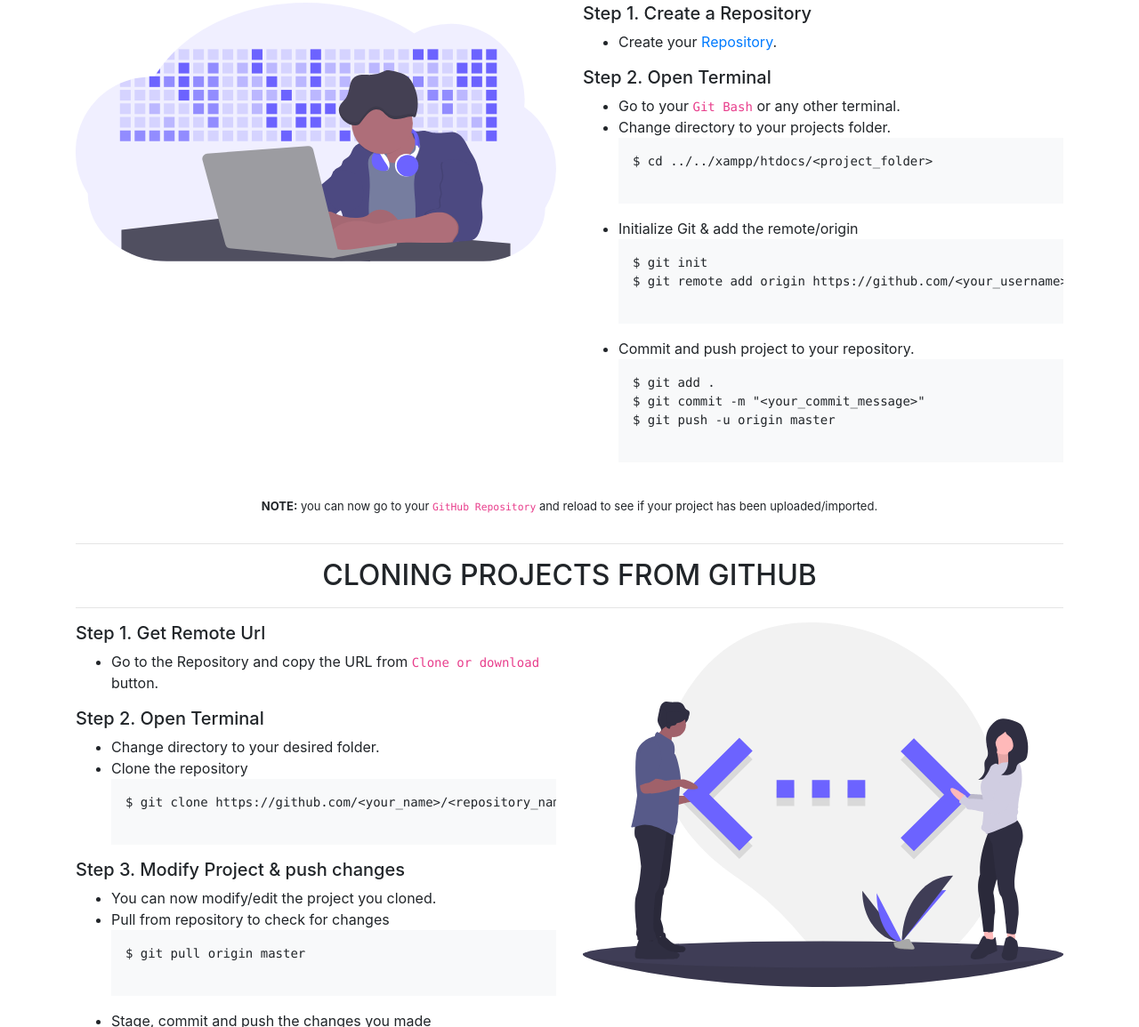
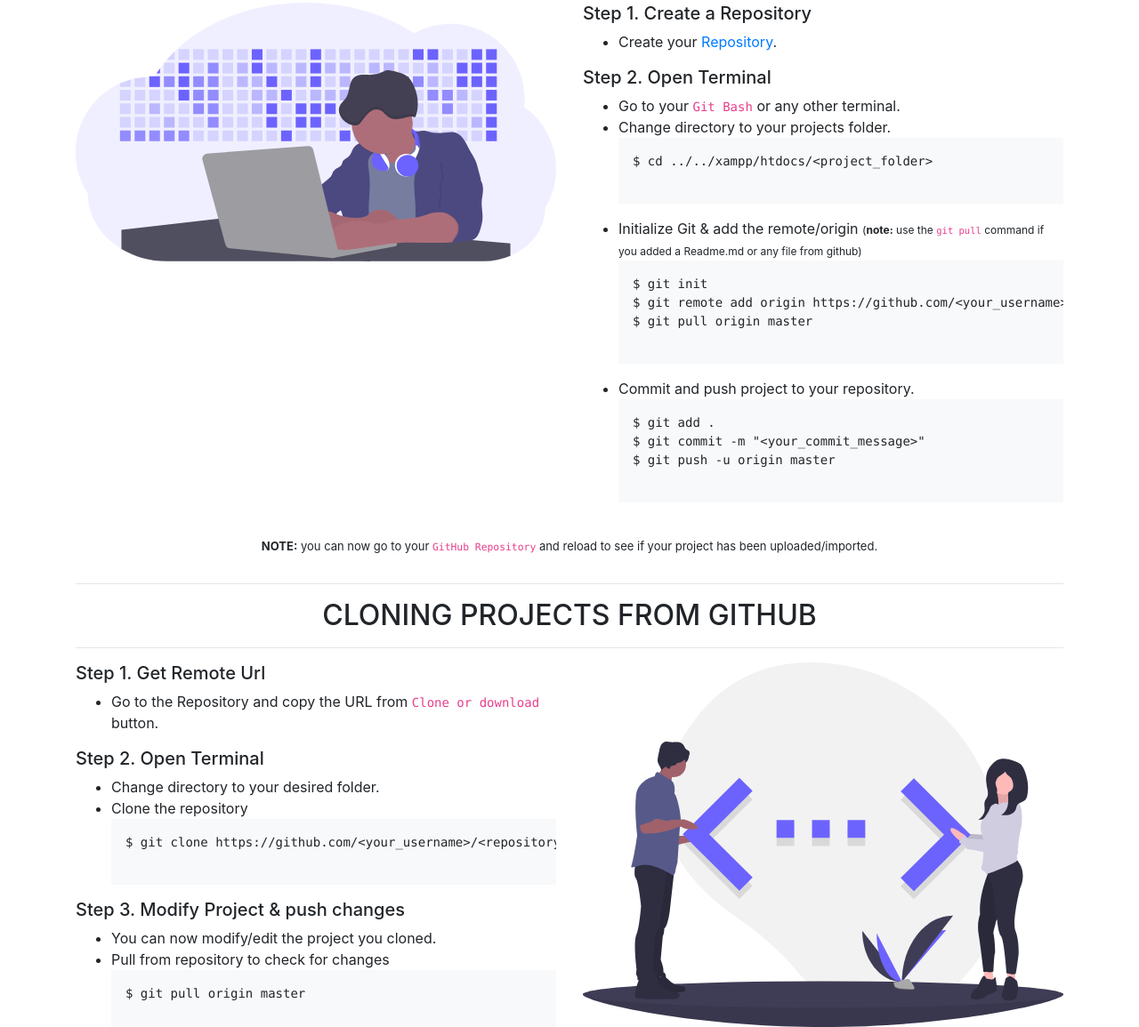
Before and after one commit to justinbalaguer/git-basics, a plain HTML site: page index.html in a window 1280 px wide. Shown: the part 740-1895 px from the top of the page at 89% size. Drawn offline with nearby package versions, Linux system fonts and the light colour scheme.

Commit message:
uploading projects to github added Already up to date. command

```diff
--- a/index.html
+++ b/index.html
@@ -121,10 +121,13 @@ $ git config --global user.email "your_email@example.com"</code>
 <code>$ cd ../../xampp/htdocs/&lt;project_folder&gt;</code>
                                     </pre>
                                 </li>
-                                <li>Initialize Git & add the remote/origin
+                                <li>Initialize Git & add the remote/origin <span style="font-size:12px;">(<b>note:</b>
+                                        use the <code>git pull</code> command if you added a Readme.md or any file from
+                                        github)</span>
                                     <pre class='bg-light p-3'>
 <code>$ git init</code>
 <code>$ git remote add origin https://github.com/&lt;your_username&gt;/&lt;your_repository&gt;.git</code>
+<code>$ git pull origin master</code>
                                     </pre>
                                 </li>
                                 <li>Commit and push project to your repository.
@@ -171,7 +174,7 @@ $ git config --global user.email "your_email@example.com"</code>
                                 <li>Change directory to your desired folder.</li>
                                 <li>Clone the repository
                                     <pre class='bg-light p-3'>
-<code>$ git clone https://github.com/&lt;your_name&gt;/&lt;repository_name&gt;.git</code>
+<code>$ git clone https://github.com/&lt;your_username&gt;/&lt;repository_name&gt;.git</code>
                                     </pre>
                                 </li>
                             </ul>
```
